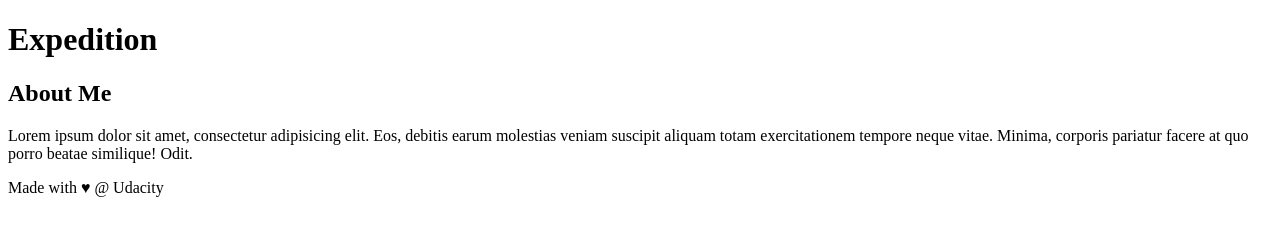
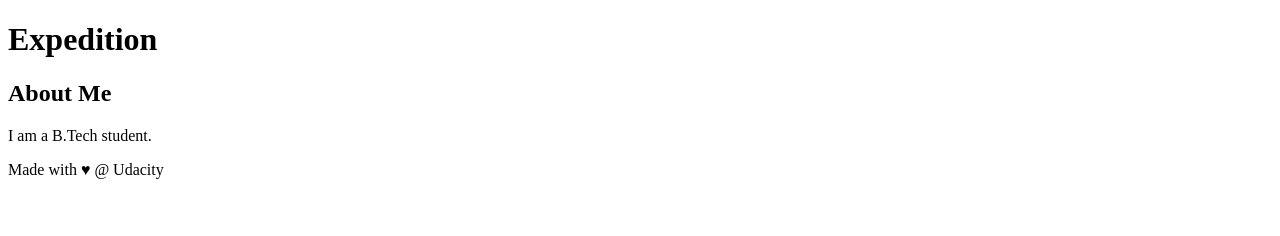
Before and after one commit to salujaparam/udacity_git, a plain HTML site: page index.html in a window 1280 px wide. Drawn offline with Linux system fonts and the light colour scheme.

Commit message:
added content to sidebar

```diff
--- a/index.html
+++ b/index.html
@@ -22,7 +22,7 @@
     <aside>
         <h2>About Me</h2>
 
-        <p>Lorem ipsum dolor sit amet, consectetur adipisicing elit. Eos, debitis earum molestias veniam suscipit aliquam totam exercitationem tempore neque vitae. Minima, corporis pariatur facere at quo porro beatae similique! Odit.</p>
+        <p>I am a B.Tech student.</p>
     </aside>
 
     <footer>
```
